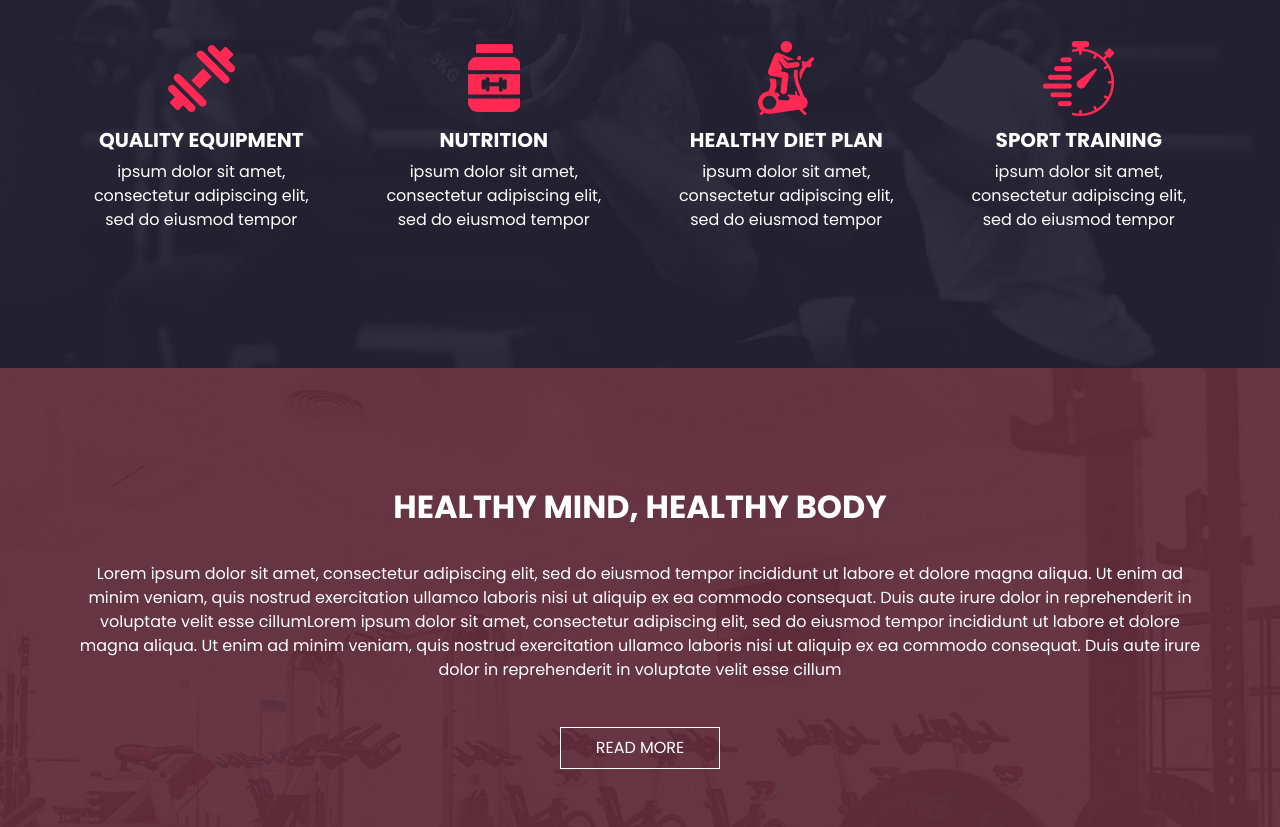
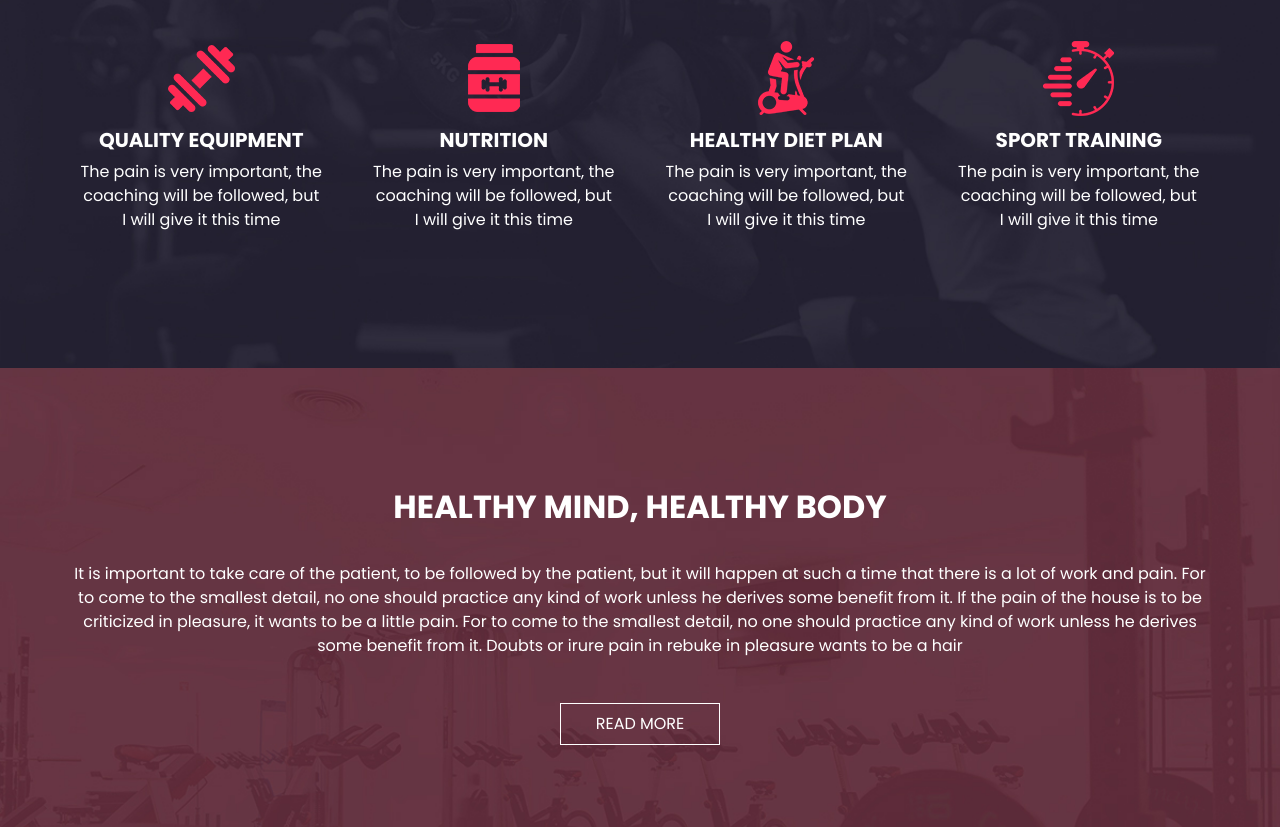
Before and after one commit to SushantPrasad13/CSK-FitnessTraining-Gym-Website, a plain HTML site: page index.html in a window 1280 px wide. Shown: the part 993-1820 px from the top of the page. Drawn offline with nearby package versions, Linux system fonts and the light colour scheme.

Commit message:
Update index.html

```diff
--- a/index.html
+++ b/index.html
@@ -117,7 +117,7 @@
                       Neogym
                     </h1>
                     <p>
-                      Lorem ipsum dolor sit amet, consectetur adipiscing elit, sed do eiusmod tempor incididunt ut labore et dolore magna aliqua. Ut enim ad minim veniam, quis nostrud exercitation ullamco laboris nisi ut aliquip ex ea commodo consequat. Duis aute irure dolor in reprehenderit in voluptate velit esse .
+                      It is important to take care of the patient, to be followed by the patient, but it will happen at such a time that there is a lot of work and pain. For to come to the smallest detail, no one should practice any kind of work unless he derives some benefit from it. He wants to be in pleasure when he criticizes the two or the pain.
                     </p>
                     <div class="">
                       <a href="">
@@ -144,7 +144,7 @@
                       Neogym
                     </h1>
                     <p>
-                      Lorem ipsum dolor sit amet, consectetur adipiscing elit, sed do eiusmod tempor incididunt ut labore et dolore magna aliqua. Ut enim ad minim veniam, quis nostrud exercitation ullamco laboris nisi ut aliquip ex ea commodo consequat. Duis aute irure dolor in reprehenderit in voluptate velit esse .
+                      It is important to take care of the patient, to be followed by the patient, but it will happen at such a time that there is a lot of work and pain. For to come to the smallest detail, no one should practice any kind of work unless he derives some benefit from it. He wants to be in pleasure when he criticizes the two or the pain.
                     </p>
                     <div class="">
                       <a href="">
@@ -171,7 +171,7 @@
                       Neogym
                     </h1>
                     <p>
-                      Lorem ipsum dolor sit amet, consectetur adipiscing elit, sed do eiusmod tempor incididunt ut labore et dolore magna aliqua. Ut enim ad minim veniam, quis nostrud exercitation ullamco laboris nisi ut aliquip ex ea commodo consequat. Duis aute irure dolor in reprehenderit in voluptate velit esse .
+                      It is important to take care of the patient, to be followed by the patient, but it will happen at such a time that there is a lot of work and pain. For to come to the smallest detail, no one should practice any kind of work unless he derives some benefit from it. He wants to be in pleasure when he criticizes the two or the pain.
                     </p>
                     <div class="">
                       <a href="">
@@ -198,7 +198,7 @@
                       Neogym
                     </h1>
                     <p>
-                      Lorem ipsum dolor sit amet, consectetur adipiscing elit, sed do eiusmod tempor incididunt ut labore et dolore magna aliqua. Ut enim ad minim veniam, quis nostrud exercitation ullamco laboris nisi ut aliquip ex ea commodo consequat. Duis aute irure dolor in reprehenderit in voluptate velit esse .
+                      It is important to take care of the patient, to be followed by the patient, but it will happen at such a time that there is a lot of work and pain. For to come to the smallest detail, no one should practice any kind of work unless he derives some benefit from it. He wants to be in pleasure when he criticizes the two or the pain.
                     </p>
                     <div class="">
                       <a href="">
@@ -246,7 +246,7 @@
                   QUALITY EQUIPMENT
                 </h5>
                 <p>
-                  ipsum dolor sit amet, consectetur adipiscing elit, sed do eiusmod tempor
+                  The pain is very important, the coaching will be followed, but I will give it this time
                 </p>
               </div>
             </div>
@@ -261,7 +261,7 @@
                   NUTRITION
                 </h5>
                 <p>
-                  ipsum dolor sit amet, consectetur adipiscing elit, sed do eiusmod tempor
+                  The pain is very important, the coaching will be followed, but I will give it this time
                 </p>
               </div>
             </div>
@@ -276,7 +276,7 @@
                   HEALTHY DIET PLAN
                 </h5>
                 <p>
-                  ipsum dolor sit amet, consectetur adipiscing elit, sed do eiusmod tempor
+                  The pain is very important, the coaching will be followed, but I will give it this time
                 </p>
               </div>
             </div>
@@ -291,7 +291,7 @@
                   SPORT TRAINING
                 </h5>
                 <p>
-                  ipsum dolor sit amet, consectetur adipiscing elit, sed do eiusmod tempor
+                  The pain is very important, the coaching will be followed, but I will give it this time
                 </p>
               </div>
             </div>
@@ -316,7 +316,7 @@
               HEALTHY MIND, HEALTHY BODY
             </h2>
             <p>
-              Lorem ipsum dolor sit amet, consectetur adipiscing elit, sed do eiusmod tempor incididunt ut labore et dolore magna aliqua. Ut enim ad minim veniam, quis nostrud exercitation ullamco laboris nisi ut aliquip ex ea commodo consequat. Duis aute irure dolor in reprehenderit in voluptate velit esse cillumLorem ipsum dolor sit amet, consectetur adipiscing elit, sed do eiusmod tempor incididunt ut labore et dolore magna aliqua. Ut enim ad minim veniam, quis nostrud exercitation ullamco laboris nisi ut aliquip ex ea commodo consequat. Duis aute irure dolor in reprehenderit in voluptate velit esse cillum
+              It is important to take care of the patient, to be followed by the patient, but it will happen at such a time that there is a lot of work and pain. For to come to the smallest detail, no one should practice any kind of work unless he derives some benefit from it. If the pain of the house is to be criticized in pleasure, it wants to be a little pain. For to come to the smallest detail, no one should practice any kind of work unless he derives some benefit from it. Doubts or irure pain in rebuke in pleasure wants to be a hair
             </p>
             <div class="btn-box">
               <a href="">
@@ -484,7 +484,7 @@
             </div>
             <div class="detail-box">
               <p>
-                +02 1234567890
+                +91 1234567890
               </p>
             </div>
           </div>
```
